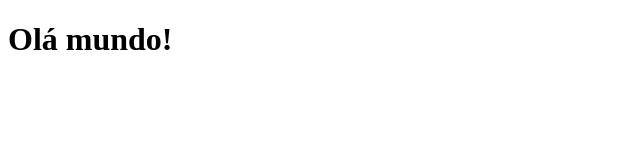
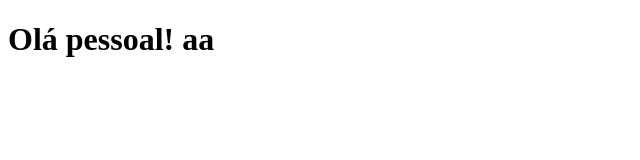
Before and after one commit to Pedro-suassuna/minicurso-git-pucgo, a plain HTML site: page index.html in a window 1280 px wide. Shown: the whole page, without its empty margins (0-640 px from the left). Drawn offline with Linux system fonts and the light colour scheme.

Commit message:
Quarto commit: modificação do index.html

```diff
--- a/index.html
+++ b/index.html
@@ -6,6 +6,6 @@
     <title>Minicurso - Git e GitHub</title>
 </head>
 <body>
-    <h1>Olá mundo!</h1>
+    <h1>Olá pessoal!   aa</h1>
 </body>
 </html>
```
Also changed, not shown: 1 other file.
